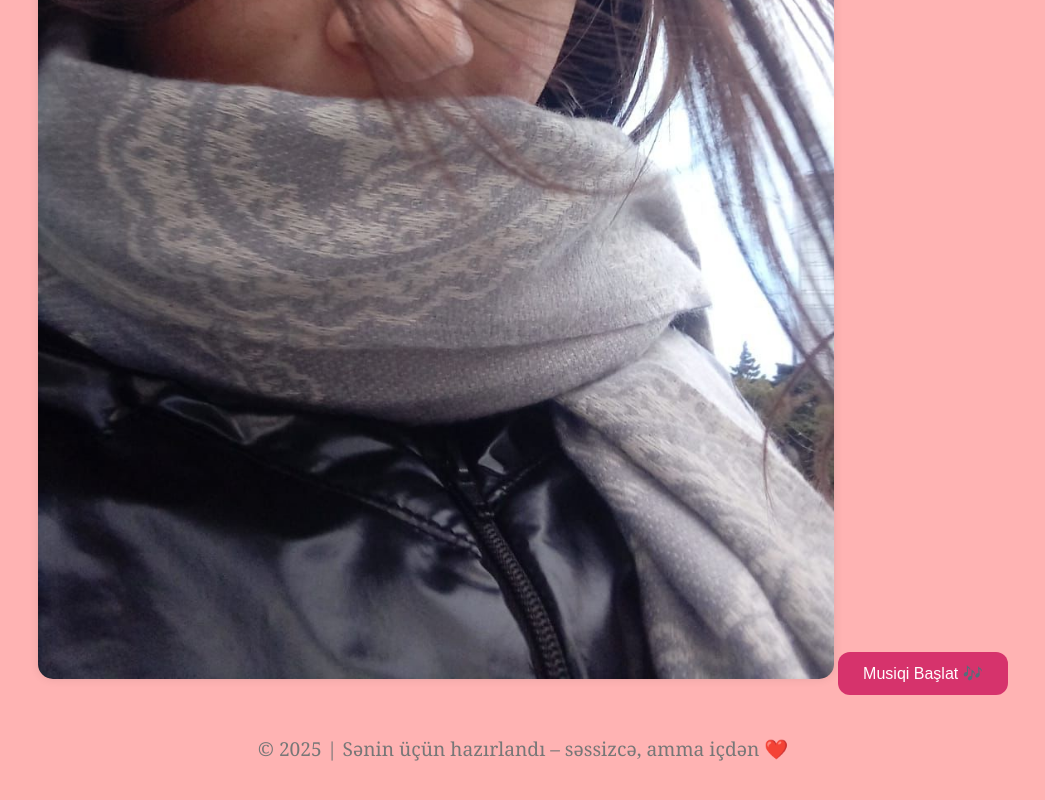
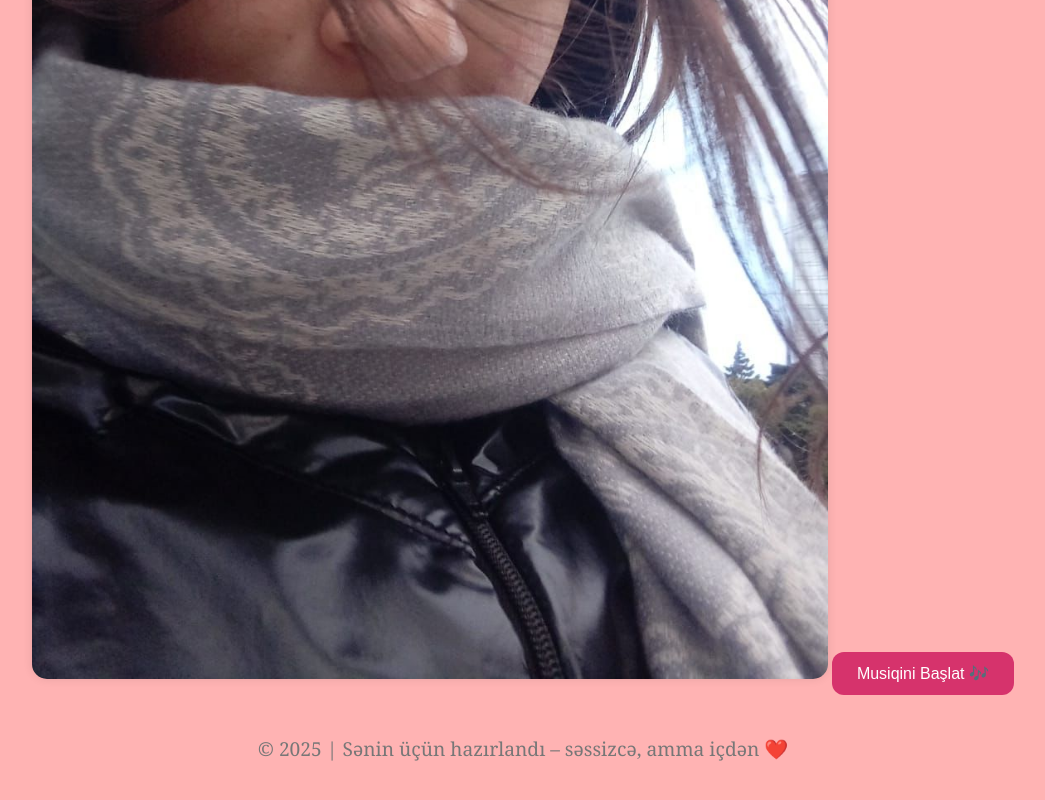
Before and after one commit to codewithraul/Feride, a plain HTML site: page index.html in a window 1280 px wide. Shown: the part 939-1739 px from the top of the page, without its empty margins (117-1162 px from the left). Drawn offline with Linux system fonts and the light colour scheme.

Commit message:
Update index.html

```diff
--- a/index.html
+++ b/index.html
@@ -114,7 +114,7 @@
   <img src="feride.jpg" alt="Fəridəyə Özəl Şəkil" style="max-width: 65%; height: auto; margin-top: 20px; border-radius: 15px; box-shadow: 0 0 10px rgba(0,0,0,0.1);">
 
   <!-- Musiqi düyməsi -->
-  <button id="music-button" onclick="playAudio()">Musiqi Başlat 🎶</button>
+  <button id="music-button" onclick="playAudio()">Musiqini Başlat 🎶</button>
 
   <!-- Musiqi elementi -->
   <audio id="myAudio" loop preload="auto">
```
